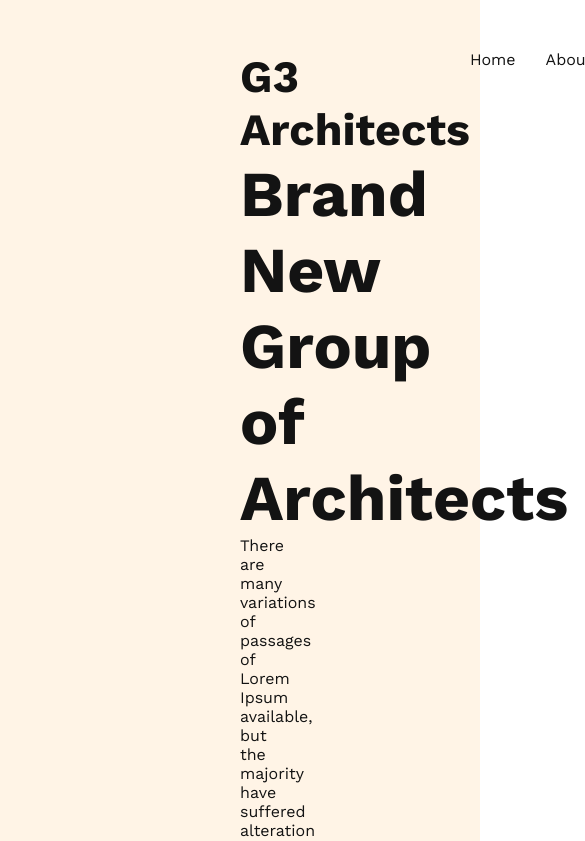
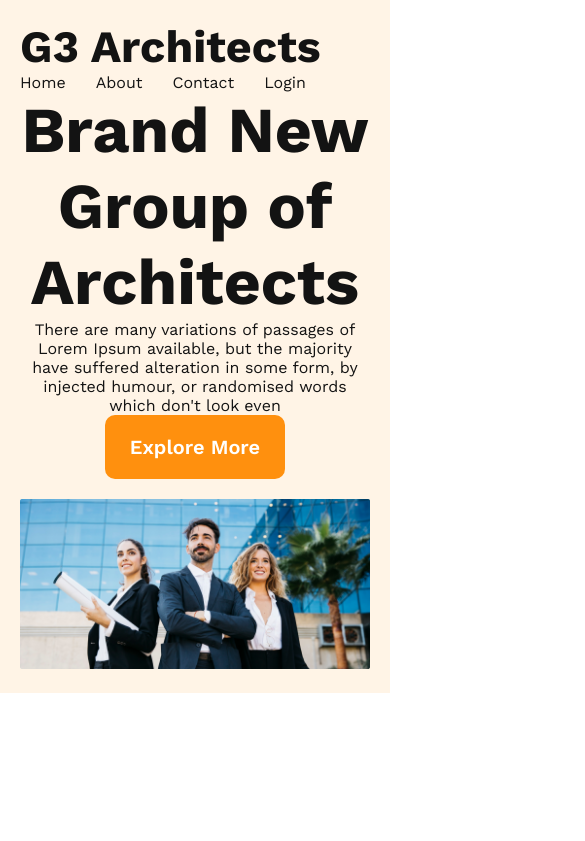
Before and after one commit to MrColonThree/g3-architects-website, a plain HTML site: page index.html in a window 390 px wide. Shown: the top 841 px of the page, 585 px wide, since content can reach past the window. Drawn offline with nearby package versions, Linux system fonts and the light colour scheme.

Commit message:
Finished the header section with responsive for mobile and medium devices

```diff
--- a/styles/architect.css
+++ b/styles/architect.css
@@ -1,6 +1,13 @@
 /* shared Styles */
 .btn-primary{
-
+  border-radius: 10px;
+  color: #fff ;
+  padding: 20px 25px;
+  background-color: #FF900E;
+  font-size: 1.25rem;
+  font-weight: 600;
+  cursor: pointer;
+  border: none;
 }
 *{
   margin: 0;
@@ -47,3 +54,25 @@ nav li a {
 .banner-description{
   color: #131313;
 }
+.banner img{
+  margin-top: 20px;
+  width: 100%;
+}
+/* responsive media queries */
+@media screen and (max-width:576px) {
+  header{
+    padding: 20px;
+  }
+ nav{
+  flex-direction: column;
+ }
+}
+/* Tablet od Medium Devices */
+@media screen and (min-width:576px) and (max-width:960px){
+  nav{
+    flex-direction: column;
+  }
+  header{
+    padding: 50px;
+  }
+}
```
